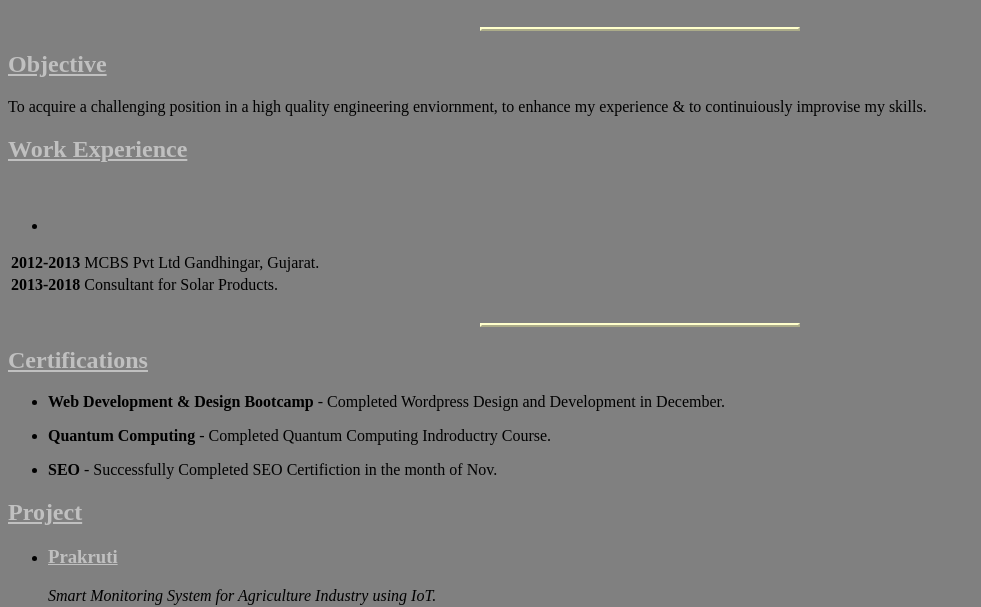
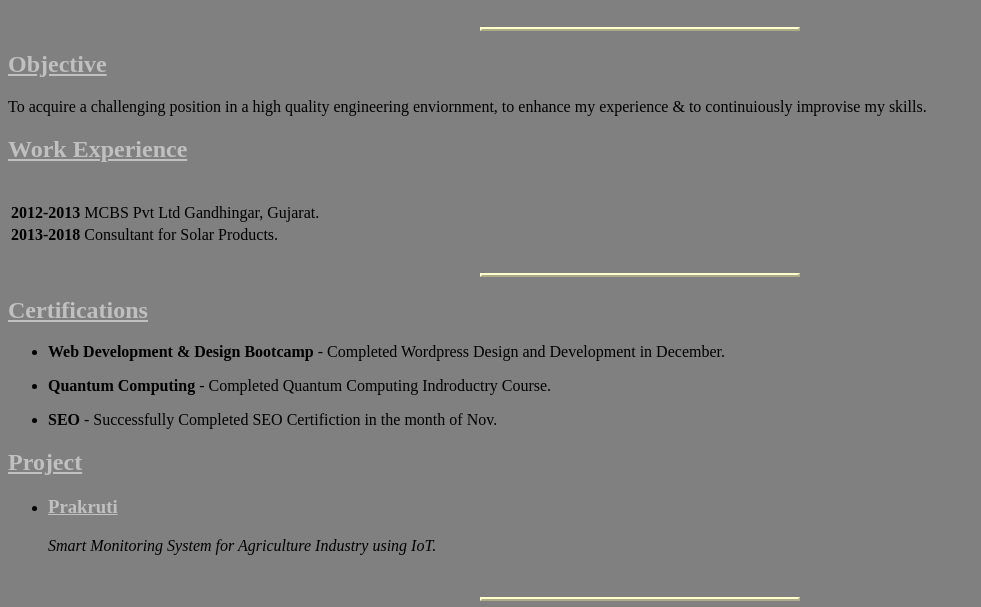
Before and after one commit to nikunj70/cv, a plain HTML site: page index.html in a window 1280 px wide. Shown: the part 201-808 px from the top of the page, without its empty margins (0-981 px from the left). Drawn offline with Linux system fonts and the light colour scheme.

Commit message:
Update index.html

```diff
--- a/index.html
+++ b/index.html
@@ -19,9 +19,9 @@
     <table>
         <tbody><tr>
             <th>2012-2013</th>
-              <ul>
-           <li> <td>MCBS Pvt Ltd Gandhingar, Gujarat.</td></li>
-             <ul/>
+
+           <td>MCBS Pvt Ltd Gandhingar, Gujarat.</td>
+
         </tr>
         <tr>
             <th>2013-2018</th>
```
